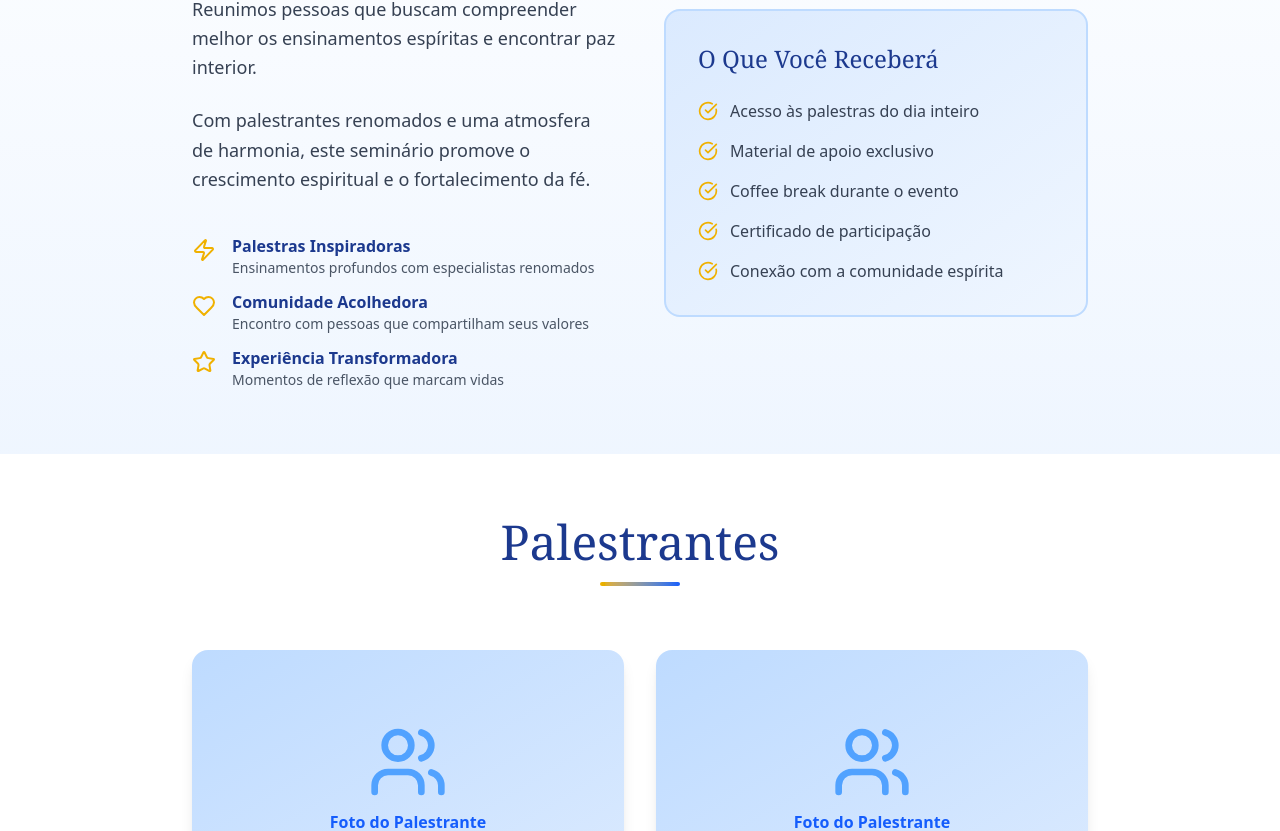
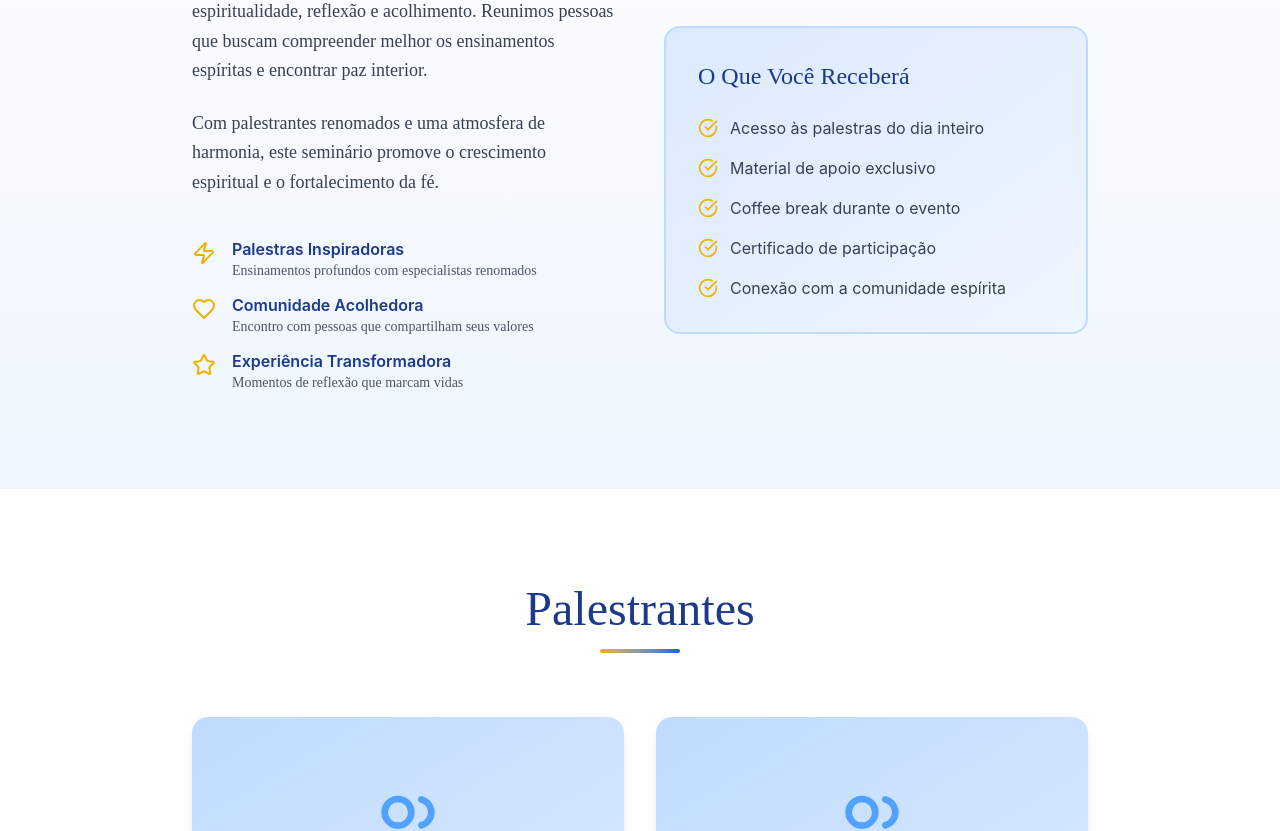
Before and after one commit to pedrologapp/neel_2seminario, a React (Vite) app: page / in a window 1280 px wide. Shown: the part 1060-1891 px from the top of the page. Built offline with nearby package versions, Linux system fonts and the light colour scheme.

Commit message:
Update App.css

```diff
--- a/src/App.css
+++ b/src/App.css
@@ -49,31 +49,25 @@
   --card-foreground: oklch(0.145 0 0);
   --popover: oklch(1 0 0);
   --popover-foreground: oklch(0.145 0 0);
-  --primary: oklch(0.4 0.15 30); /* Tom terroso inspirado no Instituto */
+
+  /* Cores atualizadas baseadas no flyer do Seminário */
+  --primary: oklch(0.35 0.12 250); /* Azul profundo espiritual */
   --primary-foreground: oklch(0.985 0 0);
   --secondary: oklch(0.97 0 0);
   --secondary-foreground: oklch(0.205 0 0);
   --muted: oklch(0.97 0 0);
   --muted-foreground: oklch(0.556 0 0);
-  --accent: oklch(0.6 0.2 120); /* Verde dos jardins */
-  --accent-foreground: oklch(0.985 0 0);
+  --accent: oklch(0.85 0.15 85); /* Dourado/Amarelo do flyer */
+  --accent-foreground: oklch(0.2 0.05 250);
+
   --destructive: oklch(0.577 0.245 27.325);
   --border: oklch(0.922 0 0);
   --input: oklch(0.922 0 0);
   --ring: oklch(0.708 0 0);
-  --chart-1: oklch(0.646 0.222 41.116);
-  --chart-2: oklch(0.6 0.118 184.704);
-  --chart-3: oklch(0.398 0.07 227.392);
-  --chart-4: oklch(0.828 0.189 84.429);
-  --chart-5: oklch(0.769 0.188 70.08);
-  --sidebar: oklch(0.985 0 0);
-  --sidebar-foreground: oklch(0.145 0 0);
-  --sidebar-primary: oklch(0.205 0 0);
-  --sidebar-primary-foreground: oklch(0.985 0 0);
-  --sidebar-accent: oklch(0.97 0 0);
-  --sidebar-accent-foreground: oklch(0.205 0 0);
-  --sidebar-border: oklch(0.922 0 0);
-  --sidebar-ring: oklch(0.708 0 0);
+
+  /* Cores utilitárias */
+  --color-success: #10b981;
+  --color-danger: #ef4444;
 }
 
 .dark {
@@ -95,19 +89,6 @@
   --border: oklch(1 0 0 / 10%);
   --input: oklch(1 0 0 / 15%);
   --ring: oklch(0.556 0 0);
-  --chart-1: oklch(0.488 0.243 264.376);
-  --chart-2: oklch(0.696 0.17 162.48);
-  --chart-3: oklch(0.769 0.188 70.08);
-  --chart-4: oklch(0.627 0.265 303.9);
-  --chart-5: oklch(0.645 0.246 16.439);
-  --sidebar: oklch(0.205 0 0);
-  --sidebar-foreground: oklch(0.985 0 0);
-  --sidebar-primary: oklch(0.488 0.243 264.376);
-  --sidebar-primary-foreground: oklch(0.985 0 0);
-  --sidebar-accent: oklch(0.269 0 0);
-  --sidebar-accent-foreground: oklch(0.985 0 0);
-  --sidebar-border: oklch(1 0 0 / 10%);
-  --sidebar-ring: oklch(0.556 0 0);
 }
 
 @layer base {
@@ -115,58 +96,86 @@
     @apply border-border outline-ring/50;
   }
   body {
-    @apply bg-background text-foreground;
+    @apply bg-background text-foreground antialiased;
+    font-family: -apple-system, BlinkMacSystemFont, 'Segoe UI', 'Roboto', sans-serif;
   }
 }
 
-/* Estilos customizados para o site do passeio */
+/* ============================================
+   TIPOGRAFIA E FONTES
+   ============================================ */
+@import url('https://fonts.googleapis.com/css2?family=Playfair+Display:wght@700;900&family=Lora:ital,wght@0,400;0,600;1,400&display=swap');
+
+.font-serif {
+  font-family: 'Playfair Display', serif;
+}
+
+p {
+  font-family: 'Lora', serif;
+}
+
+/* ============================================
+   ESTILOS ESPECÍFICOS DO SEMINÁRIO
+   ============================================ */
+
 .hero-section {
-  background: linear-gradient(rgba(0, 0, 0, 0.4), rgba(0, 0, 0, 0.4)), url('./assets/happy.JPG');
-  background-size: cover;
-  background-position: center;
-  background-attachment: no-repeat;
+  position: relative;
+  overflow: hidden;
 }
 
 .section-padding {
-  @apply py-16 px-4 md:px-8 lg:px-16;
-}
-
-.smooth-scroll {
-  scroll-behavior: smooth;
+  @apply py-16 px-4 md:py-24 md:px-8;
 }
 
 .card-hover {
-  @apply transition-all duration-300 hover:shadow-lg hover:-translate-y-1;
+  @apply transition-all duration-300 hover:shadow-2xl hover:-translate-y-2;
 }
 
-.gradient-text {
-  background: linear-gradient(135deg, var(--primary), var(--accent));
+/* Animações */
+@keyframes fadeIn {
+  from { opacity: 0; transform: translateY(20px); }
+  to { opacity: 1; transform: translateY(0); }
+}
+
+.animate-fade-in {
+  animation: fadeIn 0.8s ease-out forwards;
+}
+
+/* Estados de Validação */
+.input-valid {
+  @apply border-green-500 bg-green-50;
+}
+
+.input-invalid {
+  @apply border-red-500 bg-red-50;
+}
+
+/* Utilitários Visuais */
+.text-gradient-gold {
+  background: linear-gradient(135deg, #fbbf24 0%, #f59e0b 100%);
   -webkit-background-clip: text;
   -webkit-text-fill-color: transparent;
   background-clip: text;
 }
 
-/* Estilos para validação de CPF */
-.border-red-500 {
-  border-color: #ef4444 !important;
+.shadow-spiritual {
+  box-shadow: 0 20px 50px rgba(30, 58, 138, 0.15);
 }
 
-.bg-red-50 {
-  background-color: #fef2f2 !important;
+/* Scroll Suave */
+html {
+  scroll-behavior: smooth;
 }
 
-.border-green-500 {
-  border-color: #22c55e !important;
+/* Custom Scrollbar */
+::-webkit-scrollbar {
+  width: 8px;
 }
 
-.bg-green-50 {
-  background-color: #f0fdf4 !important;
+::-webkit-scrollbar-track {
+  @apply bg-muted;
 }
 
-.text-red-500 {
-  color: #ef4444;
+::-webkit-scrollbar-thumb {
+  @apply bg-primary/30 rounded-full hover:bg-primary/50 transition-colors;
 }
-
-.text-green-600 {
-  color: #16a34a;
-}
```
